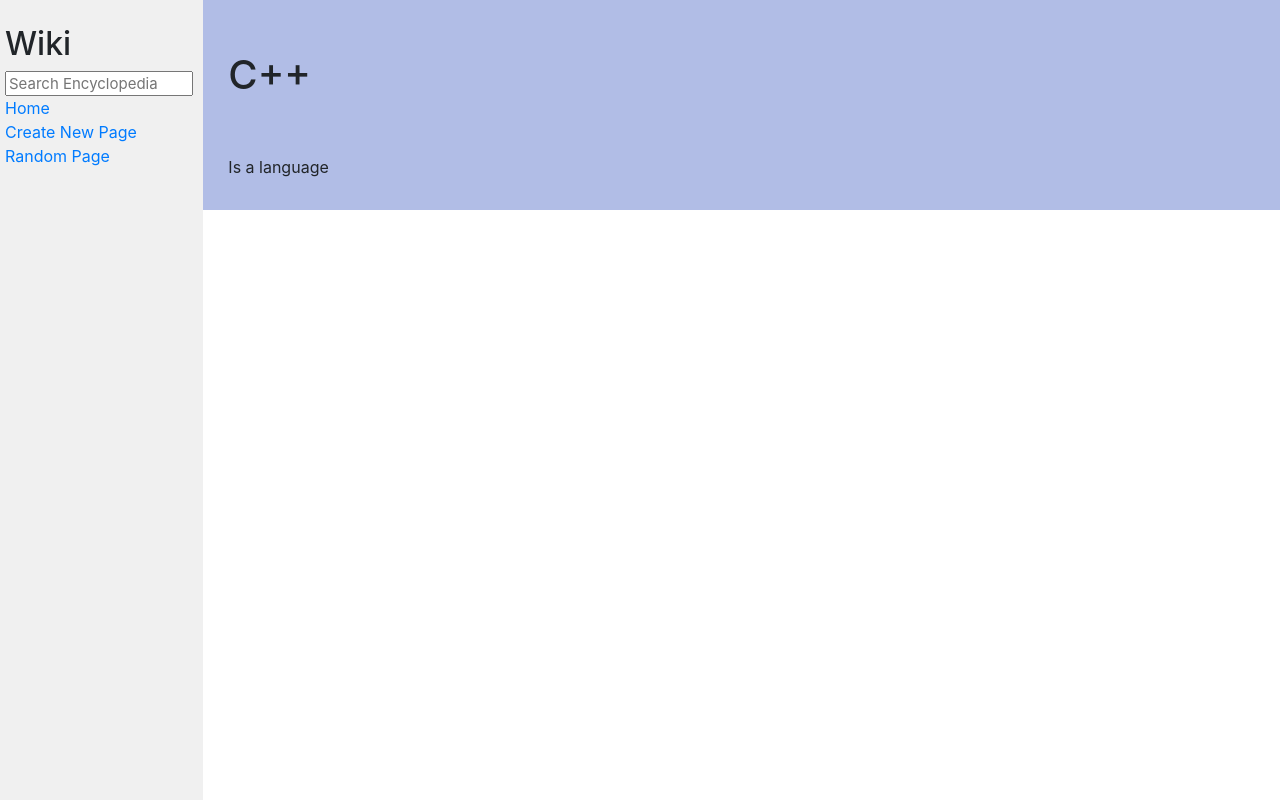
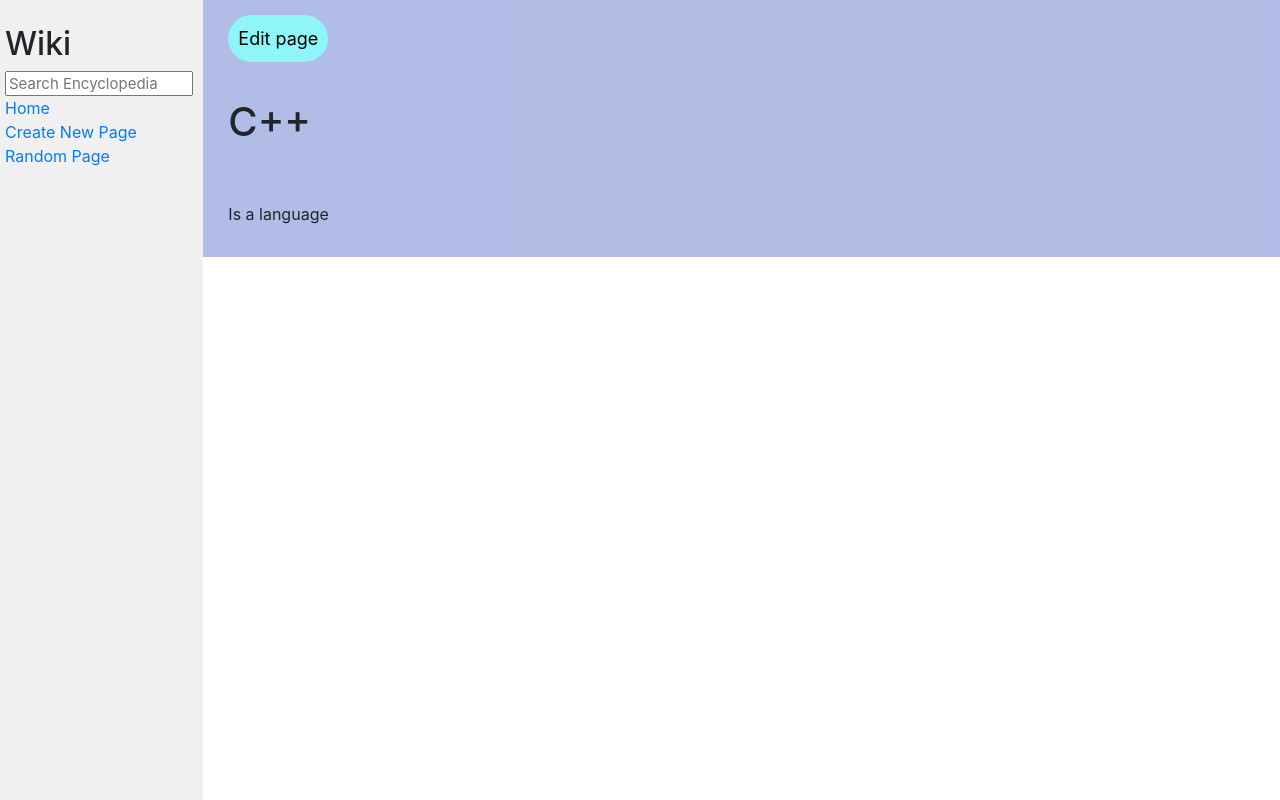
Before and after one commit to Rahixcode/CS50W-Wiki, a Django app: a page that uses encyclopedia/templates/encyclopedia/entry.html in a window 1280 px wide. Run offline with Django 3.2, Linux system fonts and the light colour scheme; some libraries are stand-ins or nearby versions.

Commit message:
update 5

```diff
--- a/encyclopedia/static/encyclopedia/styles.css
+++ b/encyclopedia/static/encyclopedia/styles.css
@@ -41,9 +41,22 @@ textarea {
 .error{
     font-size: 20px;
     margin-top: 15px;
-    margin-right: 15px;
-    padding: 10px;
-    background-color: rgba(245, 25, 25, 0.2);
+    background-color: rgb(123 193 147 / 50%);
+    transition: all 0.5s cubic-bezier(0.4, 0, 1, 1);
+}
+
+#btn:hover{
+    background-color: rgb(2 79 28 / 50%);
+    animation: botn;
+    transition: all 0.5s cubic-bezier(0.4, 0, 1, 1);
+}
+@keyframes botn{
+    0%{
+
+    }
+    100%{
+        background-color: rgb(2 79 28 / 50%);
+    }
 }
 
 #er_tag{
@@ -138,3 +151,10 @@ textarea {
         background-color: rgb(2 79 28 / 50%);
     }
 }
+
+.edit-button{
+    background-color: #8ef5f9;
+    width: 100px;
+    padding: 10px;
+    border-radius: 200px;
+}
--- a/encyclopedia/templates/encyclopedia/entry.html
+++ b/encyclopedia/templates/encyclopedia/entry.html
@@ -3,7 +3,8 @@
 {% block title %} {{ title }} {% endblock %}
 
 {% block body %}
-    <div class="content">
+<div class="content">
+        <div class="edit-button"><a href="{% url 'wiki:edit' title=title %}" id="enty_pges">Edit page</a></div>
         <p> {{ content|safe }} </p>
     </div>
 {% endblock %}
--- a/encyclopedia/templates/encyclopedia/layout.html
+++ b/encyclopedia/templates/encyclopedia/layout.html
@@ -32,6 +32,5 @@
                 {% endblock %}
             </div>
         </div>
-
     </body>
 </html>
--- a/encyclopedia/urls.py
+++ b/encyclopedia/urls.py
@@ -6,6 +6,8 @@ app_name = "wiki"
 urlpatterns = [
     path("", views.index, name="index"),
     path("wiki/<str:title>", views.entry, name="entry"),
+    path("wiki/<str:title>/edit", views.edit_page, name="edit"),
     path("random/", views.random_page, name="random"),
     path("new_entry/", views.add_page, name="page"),
+    path("search/", views.search, name="search"),
 ]
--- a/encyclopedia/views.py
+++ b/encyclopedia/views.py
@@ -9,7 +9,8 @@ from django import forms
 
 def index(request):
     return render(request, "encyclopedia/index.html", {
-        "entries": util.list_entries()
+        "entries": util.list_entries(),
+        "nav": ""
     })
 
 def entry(request, title):
@@ -23,6 +24,26 @@ def entry(request, title):
             "title": title,
             "content": converter(content)
         })
+
+def edit_page(request, title):
+    content = util.get_entry(title)
+    if content is None:
+        return render(request, "encyclopedia/error.html", {
+            "error": f"The requested page named '{title}' was not found."
+        })
+
+    if request.method == "POST":
+        form = NewENtry(request.POST)
+        if form.is_valid():
+            util.save_entry(title, form.cleaned_data["content"])
+            return redirect("wiki:entry", title=title)
+    else:
+        form = NewENtry(initial={"title": title, "content": content})
+
+    return render(request, "encyclopedia/edit_page.html", {
+        "title": title,
+        "form": form
+    })
 
 def converter(text):
     text = re.sub(r"^# (.+?)$", r"<h1>\1</h1>", text, flags=re.MULTILINE)
@@ -41,6 +62,7 @@ def random_page(request):
         return render(request, "encyclopedia/error.html", {
             "error": "No encyclopedia entries exist yet."
         })
+
 
     title = random.choice(entries)
     return redirect("wiki:entry", title=title)
@@ -81,5 +103,9 @@ def add_page(request):
     })
 
 
+def edit_page(request):
+    return render(request, "encyclopedia/edit_page.html", {"form": NewENtry()})
+
+
 def search(request):
     ...
```
Also changed, not shown: encyclopedia/templates/encyclopedia/edit_page.html (added, +15 -0 lines).
